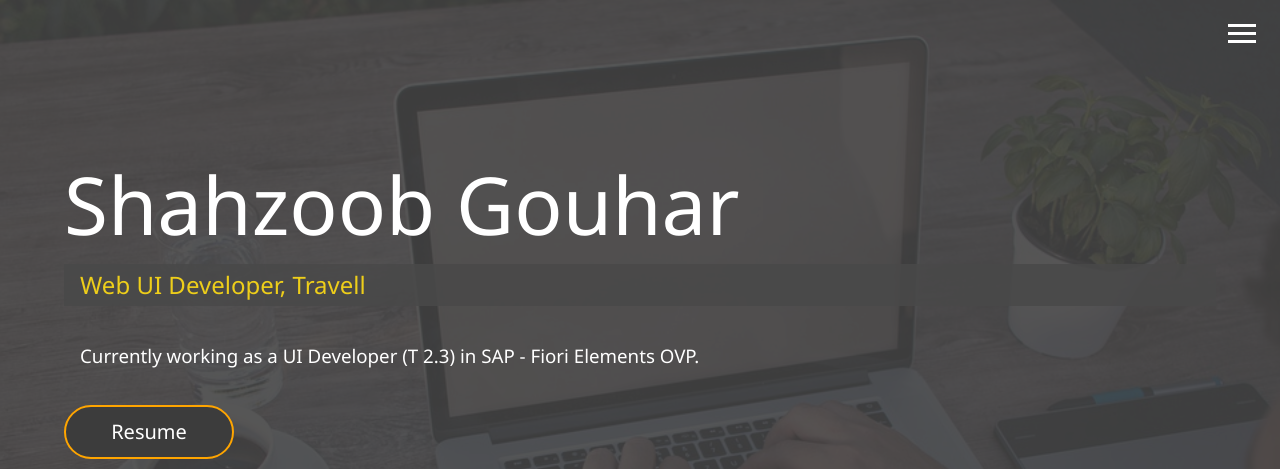
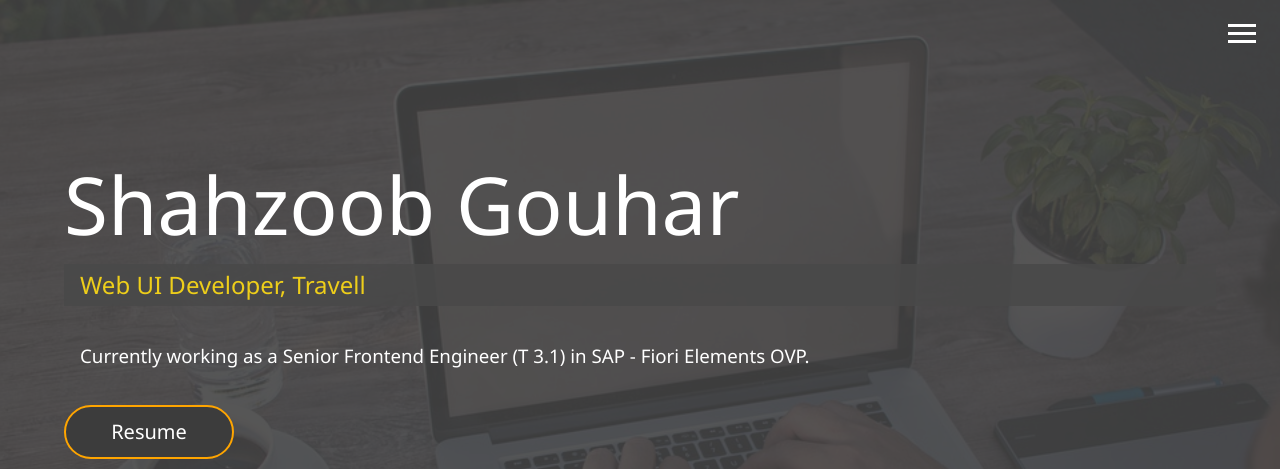
Before and after one commit to shahzoobgouhar/portfolio, a website: page index.html in a window 1280 px wide. Shown: the top 469 px of the page. Drawn offline with nearby package versions, Linux system fonts and the light colour scheme.

Commit message:
Update index.html

```diff
--- a/index.html
+++ b/index.html
@@ -50,7 +50,7 @@
         <div id="typeIntro"></div>
       </h2>
       <h3 class="xsm-heading">
-        Currently working as a UI Developer (T 2.3) in SAP - Fiori Elements OVP.
+        Currently working as a Senior Frontend Engineer (T 3.1) in SAP - Fiori Elements OVP.
       </h3>
       <div class="resume-div">
         <a
```
